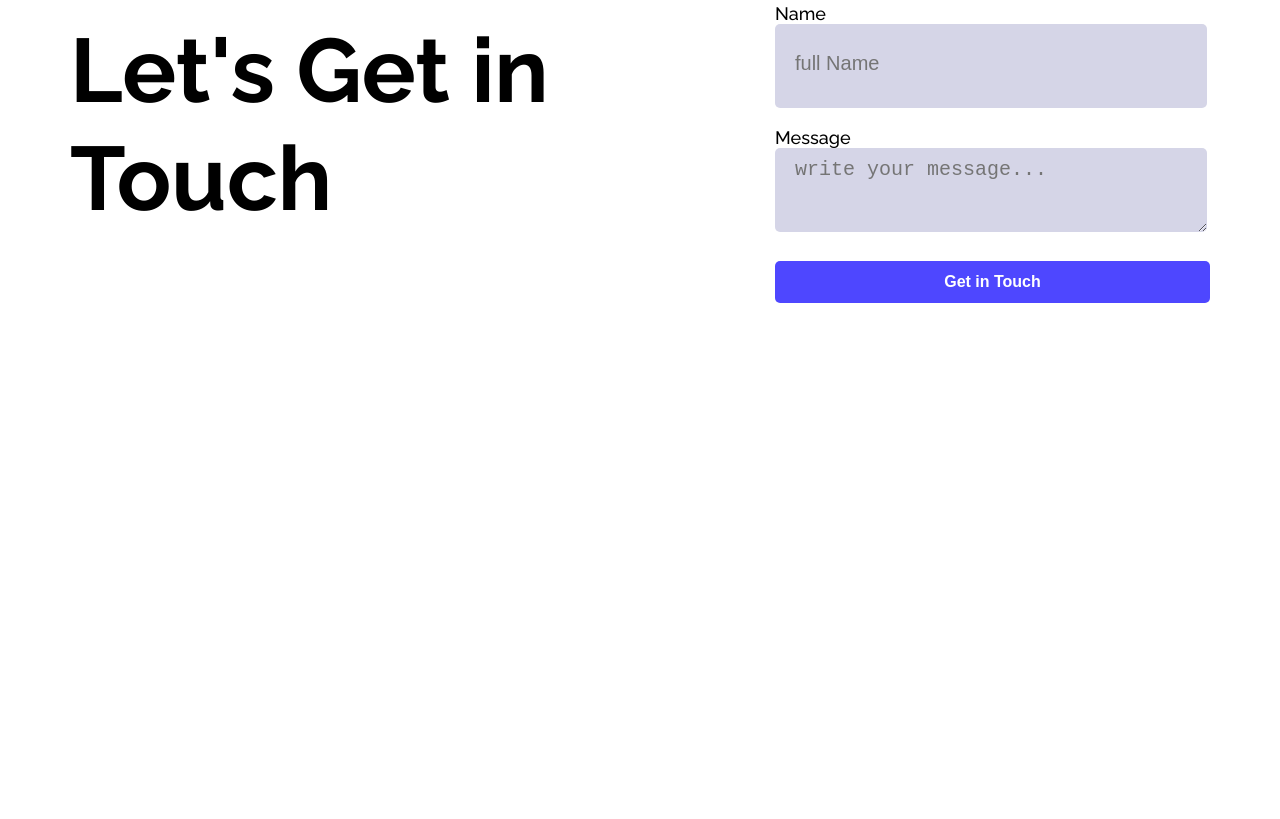
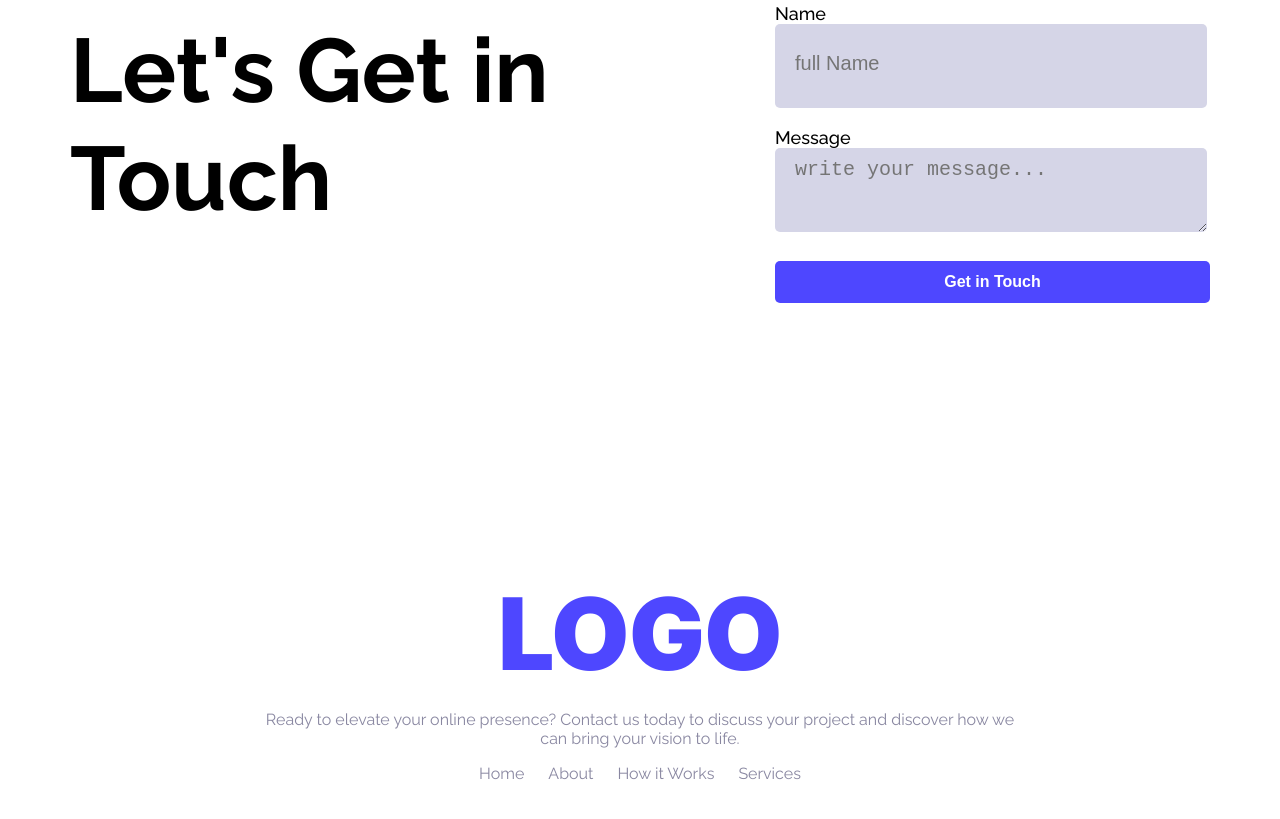
Before and after one commit to fahmibanna17/First-Assignment, a plain HTML site: page index.html in a window 1280 px wide. Shown: the part 2346-3165 px from the top of the page. Before the commit the page ends 2723 px from the top, so only its background shows below. Drawn offline with Linux system fonts and the light colour scheme.

Commit message:
footer updated

```diff
--- a/index.html
+++ b/index.html
@@ -132,7 +132,18 @@
          </section>
     </main>
     <footer>
-
+        <div class="logo-title">
+            <h3 class="inter footer-title">LOGO</h3>
+            <p class="footer-description">Ready to elevate your online presence? Contact us today to discuss your project and discover how we can bring your vision to life.</p>
+        </div>
+        <div class="footer-nav">
+            <ul>
+                <li><a href="">Home</a></li>
+                <li><a href="">About</a></li>
+                <li><a href="">How it Works</a></li>
+                <li><a href="">Services</a></li>
+            </ul>
+        </div>
     </footer>
 </body>
 </html>
--- a/styles/website.css
+++ b/styles/website.css
@@ -217,3 +217,36 @@ main{
     box-sizing: border-box;
     margin-top: 10px;
 }
+/* footer styles */
+.footer-title{
+    font-size: 100px;
+    font-weight: 900;
+    color: #4E47FF;
+    margin-bottom: 10px;
+}
+.footer-nav ul{
+    display: flex;
+    justify-content: center;
+    gap: 24px;
+    list-style-type: none;
+    padding: 0;
+    margin: 0;
+    align-items: center;
+    text-align: center;
+}
+
+.footer-nav ul a{
+    text-decoration: none;
+    color: #8987A1;
+}
+footer{
+    align-items: center;
+    text-align: center;
+    margin: 0 auto;
+    padding: 104px 254px;
+    /* background-color: #d5d5e7; */
+    height: 428px;
+}
+.footer-description{
+    color: #8987A1;
+}
```
